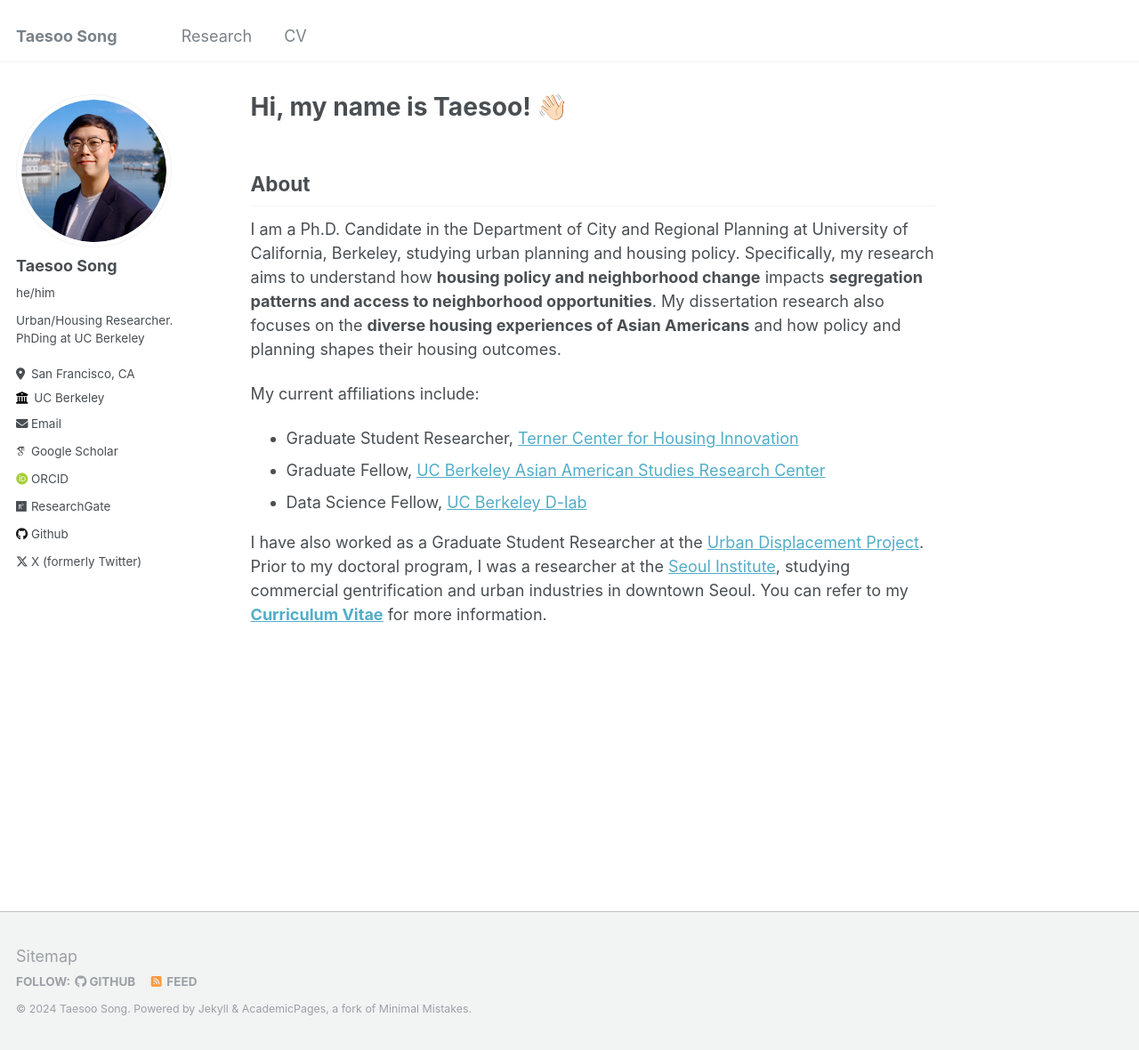
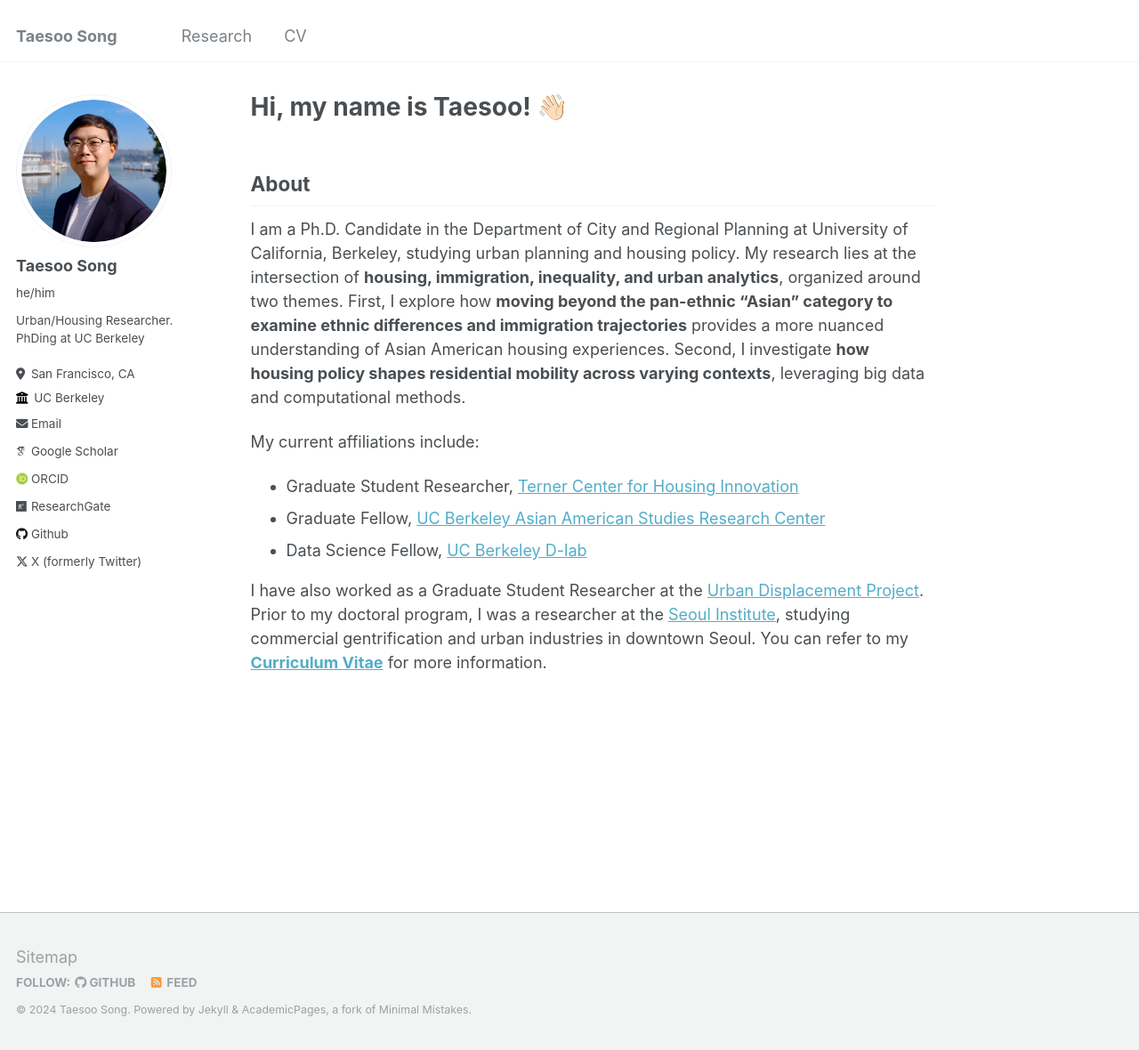
Before and after one commit to taesoosong/taesoosong.github.io, a Jekyll site: the page built from _pages/about.md, in a window 1280 px wide and 1180 px high. Shown: the whole window at 89% size. Built offline with Jekyll 4.4.1, drawn with Linux system fonts in a browser that asks for light colours; some web fonts are replaced.

Commit message:
Update about.md

```diff
--- a/_pages/about.md
+++ b/_pages/about.md
@@ -9,7 +9,7 @@ redirect_from:
 ---
 
 ## About
-I am a Ph.D. Candidate in the Department of City and Regional Planning at University of California, Berkeley, studying urban planning and housing policy. Specifically, my research aims to understand how **housing policy and neighborhood change** impacts **segregation patterns and access to neighborhood opportunities**. My dissertation research also focuses on the **diverse housing experiences of Asian Americans** and how policy and planning shapes their housing outcomes.
+I am a Ph.D. Candidate in the Department of City and Regional Planning at University of California, Berkeley, studying urban planning and housing policy. My research lies at the intersection of **housing, immigration, inequality, and urban analytics**, organized around two themes. First, I explore how **moving beyond the pan-ethnic “Asian” category to examine ethnic differences and immigration trajectories** provides a more nuanced understanding of Asian American housing experiences. Second, I investigate **how housing policy shapes residential mobility across varying contexts**, leveraging big data and computational methods.
 
 My current affiliations include:
 - Graduate Student Researcher, [Terner Center for Housing Innovation](https://ternercenter.berkeley.edu/)
```
